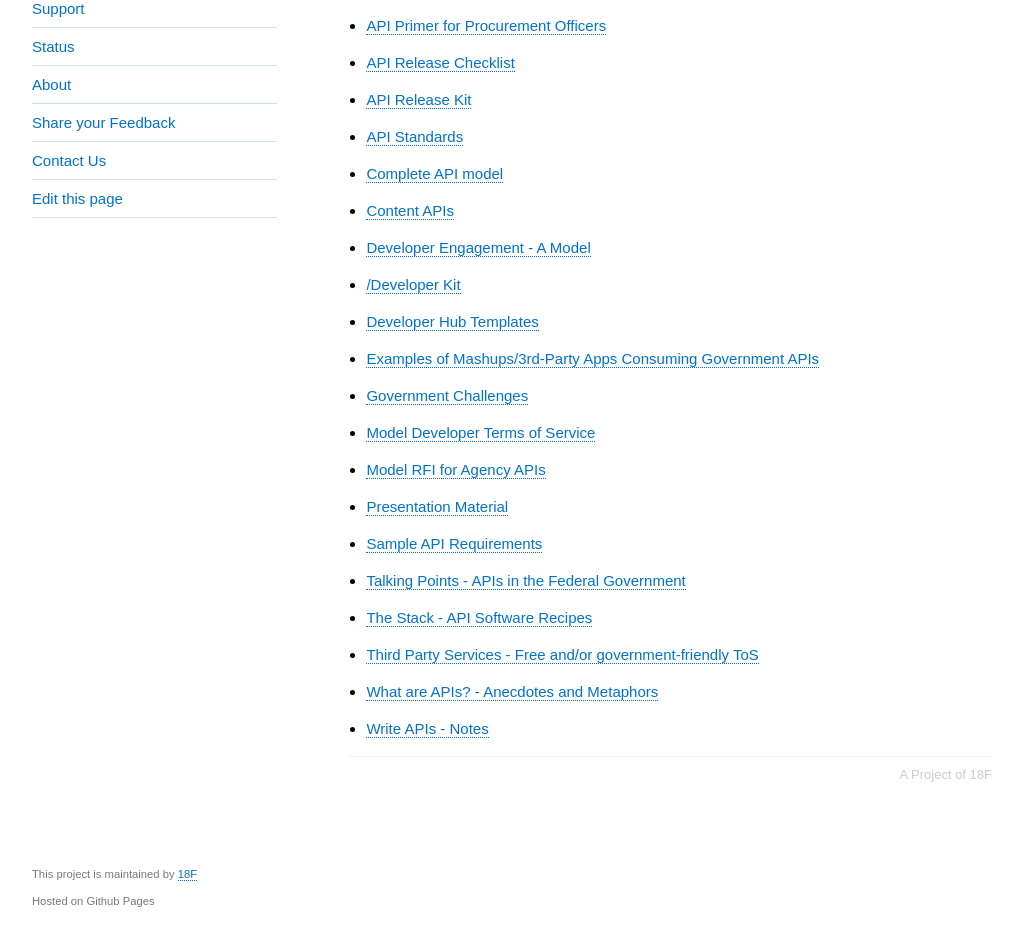
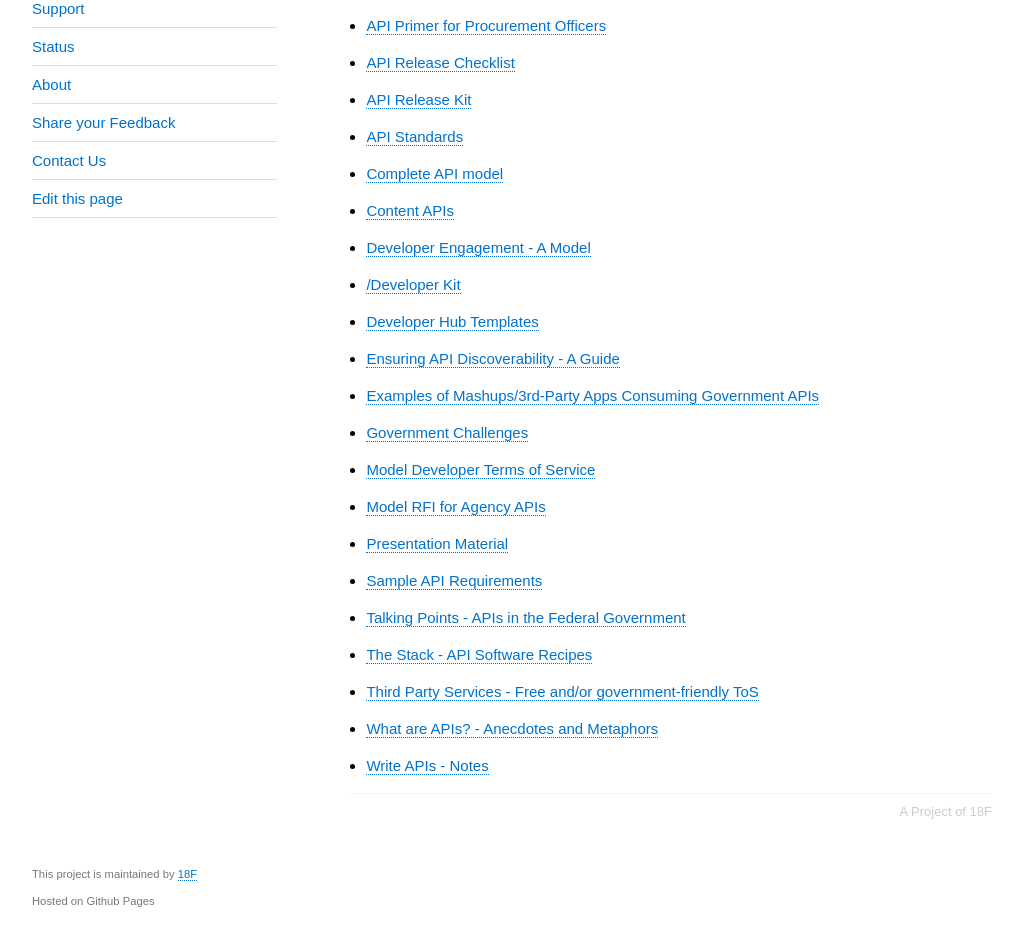
Before and after one commit to 18F/API-All-the-X, a Jekyll site: the page built from pages/resources.md, in a window 1280 px wide and 1314 px high. Shown: the part 373-1314 px from the top of the window, without its empty margins (128-1151 px from the left). Built offline with Jekyll 4.4.1, drawn with Linux system fonts in a browser that asks for light colours.

Commit message:
Update resources.md

```diff
--- a/_includes/resources.md
+++ b/_includes/resources.md
@@ -14,6 +14,7 @@
 * [Developer Engagement - A Model](http://18f.github.io/API-All-the-X/pages/developer_engagement-a_model)
 * [/Developer Kit](http://18f.github.io/API-All-the-X/pages/developer_hub_kit)
 * [Developer Hub Templates](http://18f.github.io/API-All-the-X/pages/developer_hub_templates)
+* [Ensuring API Discoverability - A Guide](http://18f.github.io/API-All-the-X/pages/ensuring_discoverability-a_guide)
 * [Examples of Mashups/3rd-Party Apps Consuming Government APIs](http://18f.github.io/API-All-the-X/pages/examples_of_mashups)
 * [Government Challenges](http://18f.github.io/API-All-the-X/pages/government_challenges_with_apis)
 * [Model Developer Terms of Service](https://github.com/GSA/API-Resources/tree/master/developer_tos#readme)
```
